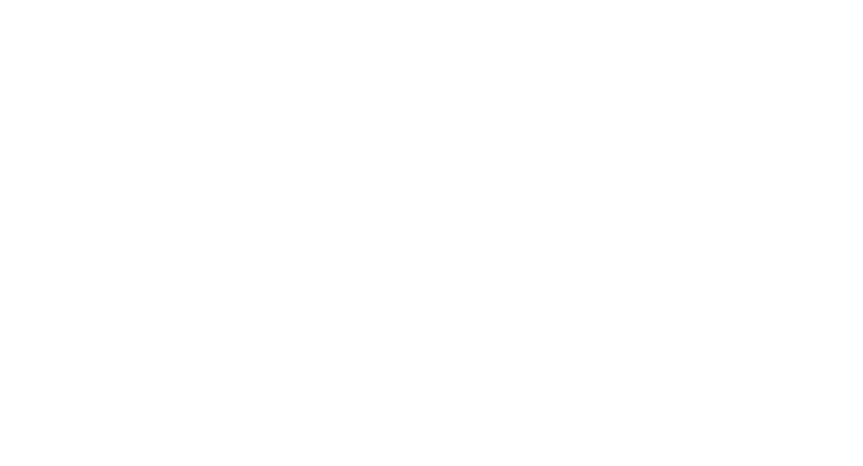
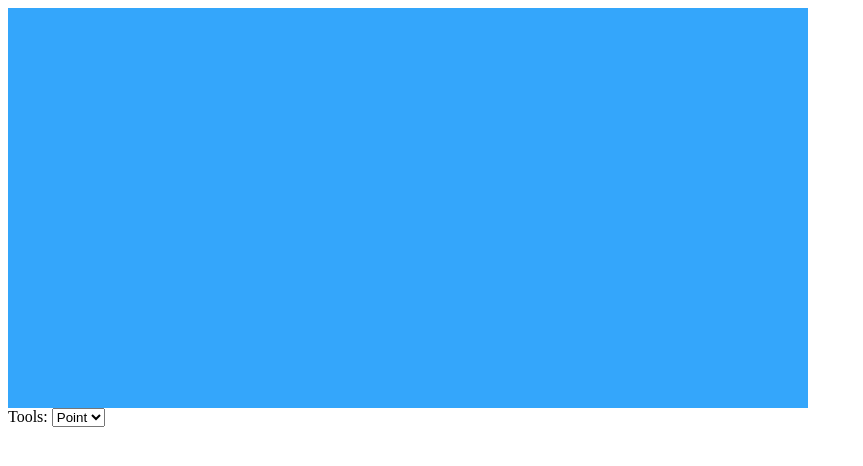
Before and after one commit to Too-crazy/JS-, a plain HTML site: page index.html in a window 1280 px wide. Shown: the whole page, without its empty margins (0-863 px from the left). Drawn offline with Linux system fonts and the light colour scheme.

Commit message:
code
刚刚代码没传，补上

```diff
--- /dev/null
+++ b/code/design.js
@@ -0,0 +1,66 @@
+//工具函数，传入节点名称、属性和子节点,创建节点
+function elt(name, attributes){
+	var node = document.createElement(name);
+	if(attributes){
+		for(var attr in attributes)
+			if(attributes.hasOwnProperty(attr))
+				node.setAttribute(attr, attributes[attr]);
+	}
+	for(var i=2; i<arguments.length; i++){
+		var child = arguments[i];
+		if(typeof child == "string")
+			child=document.createTextNode(child);
+		node.appendChild(child);
+	}
+	return node;
+}
+
+var controls = Object.create(null);	//画布下方的控制区域对象
+var tools = Object.create(null);	//控制区域中的工具对象
+var scale = 20;
+var paintrownum = 20;	//画布的行数
+var paintcolnum = 40;	//画布的列数
+
+function createPaint(parent){
+	var table = elt("table", {class: "background"});
+	table.style.width = paintcolnum*scale + "px";
+	for(var i=0; i<paintrownum; i++){
+		var rowElt = table.appendChild(elt("tr"));
+		rowElt.style.height = scale + "px"
+		for(var j=0; j<paintcolnum; j++){
+			rowElt.appendChild(elt("td"));
+		}
+	}
+	var toolbar = elt("div", {class: "toolbar"});
+	for(var name in controls)
+		toolbar.appendChild(controls[name](table));
+	var panel = elt("div", {class: "drawpanel"}, table);
+	parent.appendChild(elt("div", null, panel, toolbar));
+}
+
+controls.tool = function(table){
+	var select = elt("select");
+	for(var name in tools)
+		select.appendChild(elt("option", null, name));
+	table.addEventListener("mousedown", function(event){
+		if(event.which==1){
+			tools[select.value](event, table);
+			event.preventDefault();
+		}
+	});
+	return elt("span", null, "Tools: ", select);
+}
+
+function getGridPos(event, element){
+	var rect = element.getBoundingClientRect();
+	var realX = Math.floor(event.clientX - rect.left);
+	var realY = Math.floor(event.clientY - rect.top);
+	return {x: Math.floor(realX/scale) ,
+			y: Math.floor(realY/scale) };
+}
+
+tools.Point = function(event, table, onEnd){
+	var pos = getGridPos(event, table);
+	console.log(pos.x + " " + pos.y);
+	table.childNodes[pos.y].childNodes[pos.x].className = "moon";
+}
--- a/css/game.css
+++ b/css/game.css
@@ -0,0 +1,8 @@
+.background {
+	background: rgb(52, 166, 251);
+    table-layout: fixed;
+    border-spacing: 0;
+}
+.moon {
+	background: rgb(255, 255, 255);
+}
--- a/index.html
+++ b/index.html
@@ -1,8 +1,12 @@
 <!doctype html>
 
 <script src="code/game.js"></script>
+<script src="code/design.js"></script>
 <link rel="stylesheet" href="css/game.css">
 
 <body>
+	<script>
+		createPaint(document.body);
+	</script>
 
 </body>
```
